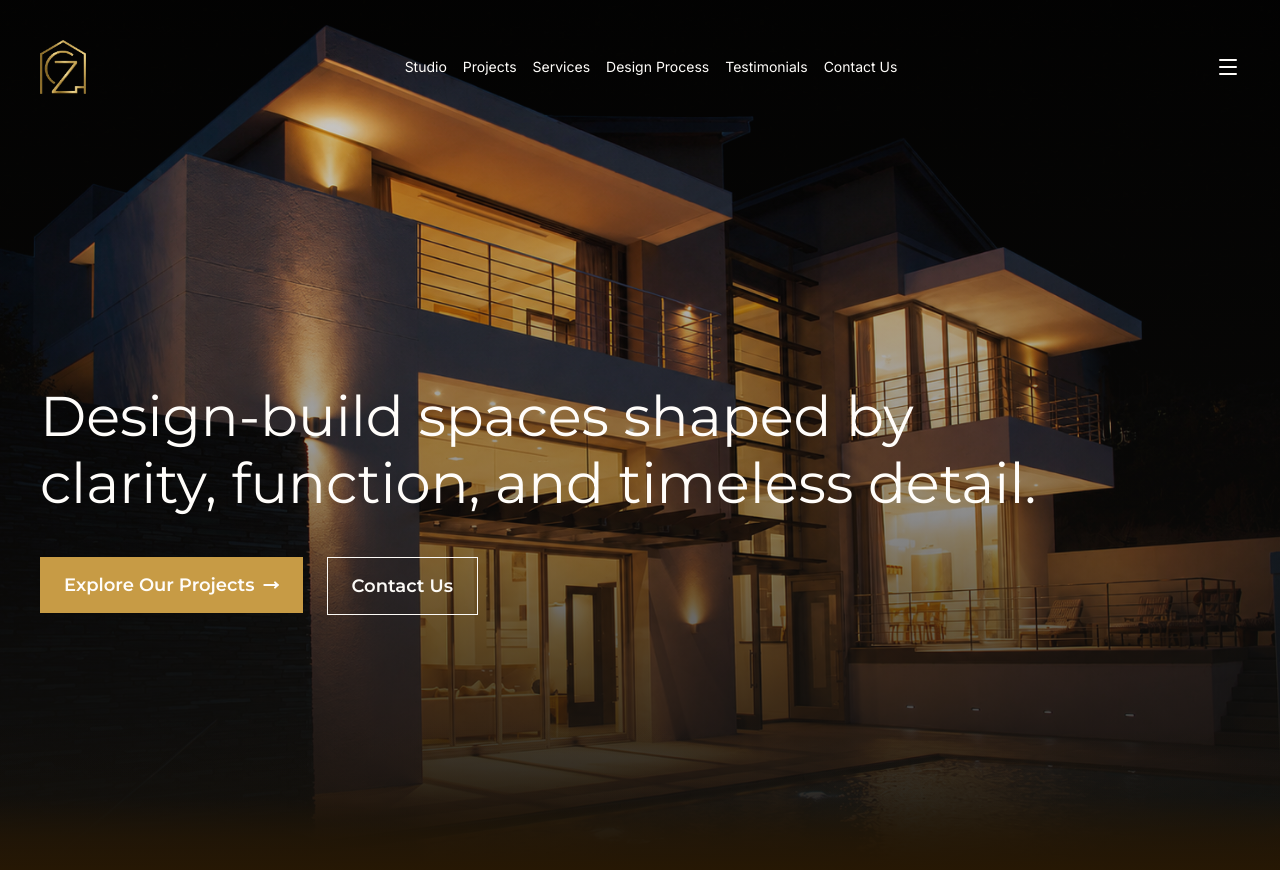
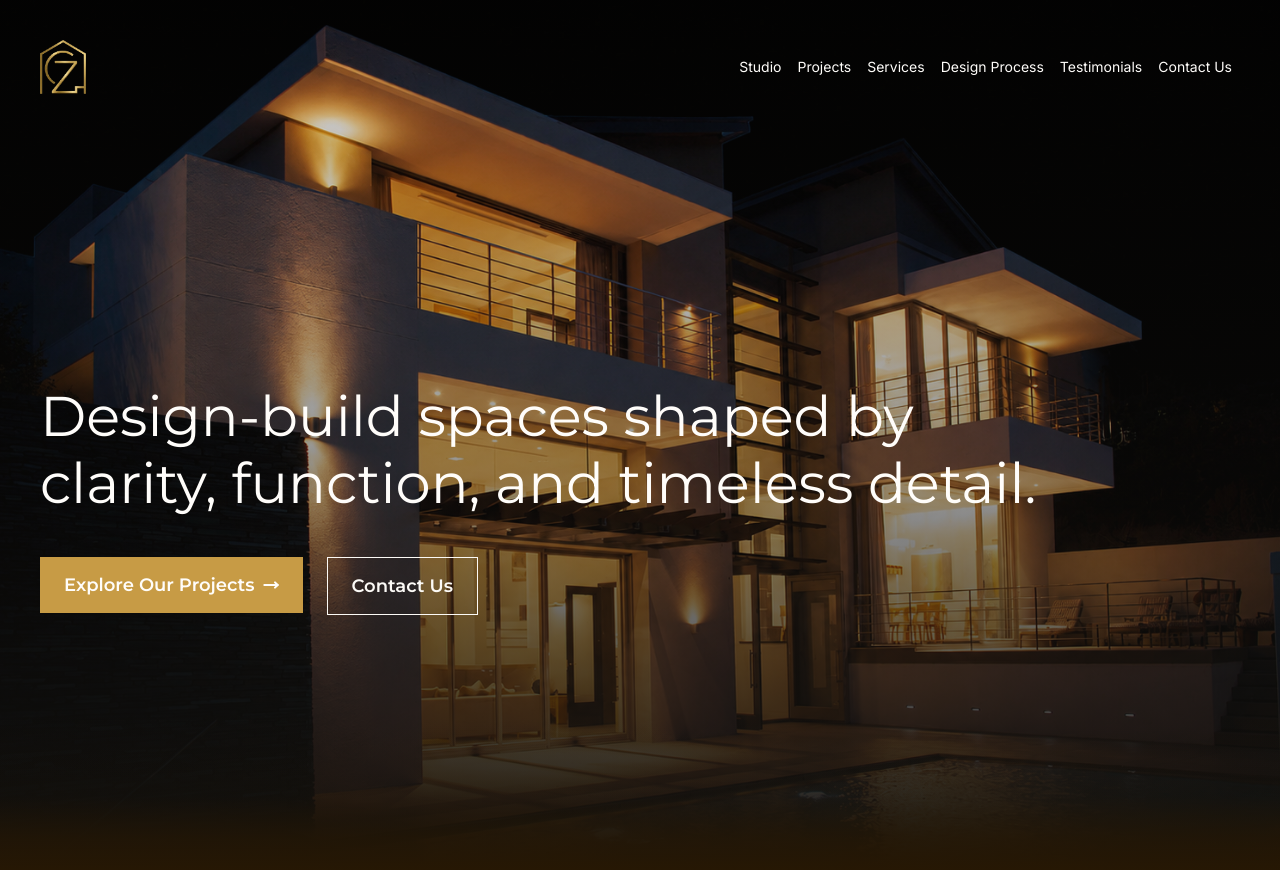
Before and after one commit to jahoneyman/cozar, a Next.js app: page / in a window 1280 px wide. Shown: the top 870 px of the page. Built offline with nearby package versions, Linux system fonts and the light colour scheme.

Commit message:
fix: Menu now disappears on bigger display

```diff
--- a/src/components/layout/Header.tsx
+++ b/src/components/layout/Header.tsx
@@ -118,7 +118,7 @@ const MobileNavigationItems = ({
           icon={<Menu />}
           onClick={handleIsOpen}
           ariaLabel="Open menu"
-          className="hover:text-primary-400 transition-colors cursor-pointer"
+          className="lg:hidden hover:text-primary-400 transition-colors cursor-pointer"
         />
       )}
       <div
```
